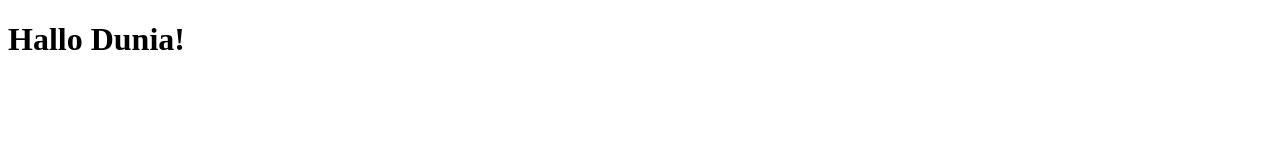
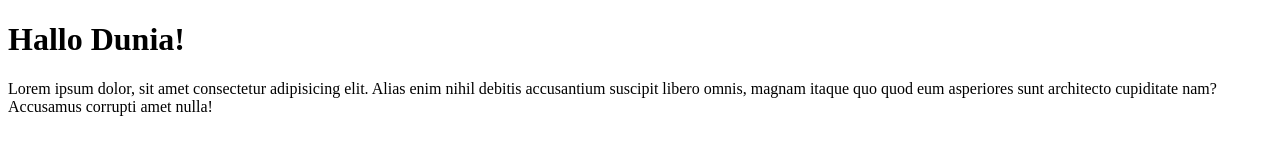
Before and after one commit to TamaDioo/git-repo-test, a plain HTML site: page index.html in a window 1280 px wide. Drawn offline with Linux system fonts and the light colour scheme.

Commit message:
Menambahkan paragraph

```diff
--- a/index.html
+++ b/index.html
@@ -7,5 +7,6 @@
 </head>
 <body>
     <h1>Hallo Dunia!</h1>
+    <p>Lorem ipsum dolor, sit amet consectetur adipisicing elit. Alias enim nihil debitis accusantium suscipit libero omnis, magnam itaque quo quod eum asperiores sunt architecto cupiditate nam? Accusamus corrupti amet nulla!</p>
 </body>
 </html>
```
